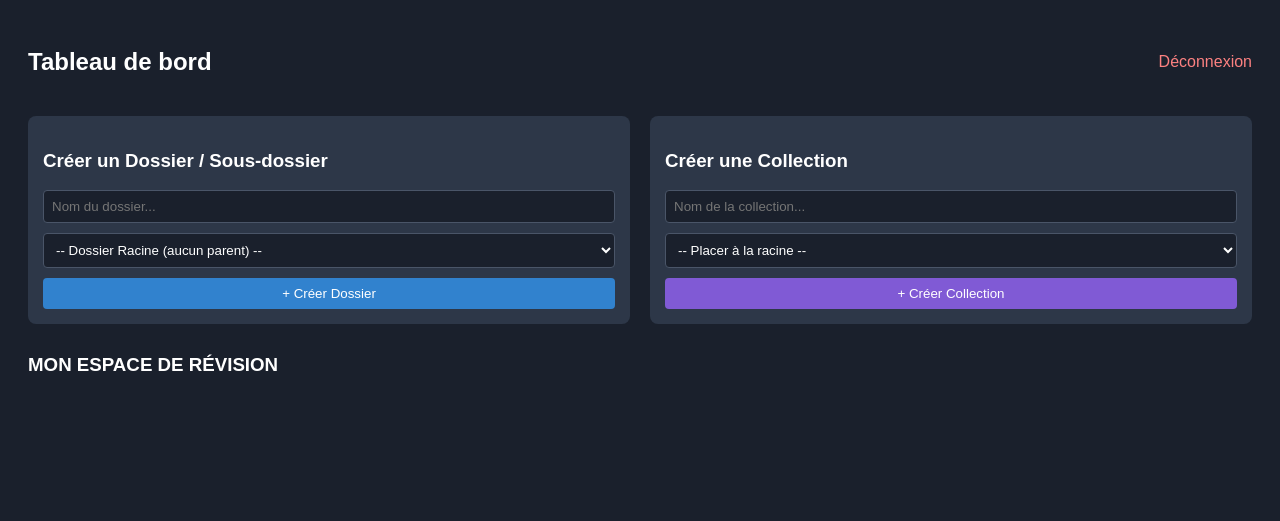
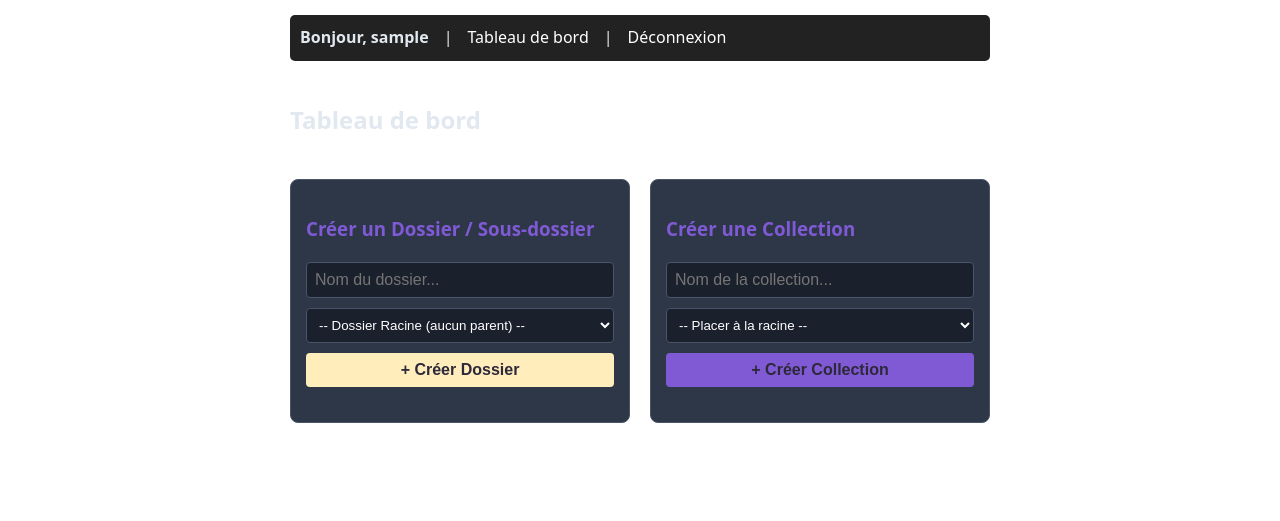
Before and after one commit to moilexis/FastCards, a Flask app: page / in a window 1280 px wide. Shown: the top 521 px of the page. Run offline with Flask 3, Linux system fonts and the light colour scheme; a user stored in the database is signed in; data that the repository does not hold is empty.

Commit message:
ajout inversion cartes et refonte styles

```diff
--- a/app.py
+++ b/app.py
@@ -15,7 +15,8 @@
     delete_collection,
     move_collection,
     delete_category,
-    merge_collections
+    merge_collections,
+    invert_cards_in_collection
     )
 
 app = Flask(__name__)
@@ -271,6 +272,13 @@
 
     return redirect(url_for('render_review_card', collection_id=collection_id))
 
+@app.route('/collection/<int:collection_id>/invert', methods=['POST'])
+def invert_collection(collection_id):
+    # Appelle la fonction d'inversion en BDD
+    invert_cards_in_collection(collection_id)
+
+    # Redirige immédiatement sur la page de la collection
+    return redirect(url_for('view_collection', collection_id=collection_id))
 
 @app.route('/collection/<int:collection_id>/review/card', methods=['GET', 'POST'])
 @login_required
--- a/static/style.css
+++ b/static/style.css
@@ -5,8 +5,8 @@
     /* Couleurs par défaut (Mode Clair) */
     --background: #ffffff;
     --text: #212529;
-    --primary: #802bb1;
-    --primary-hover: #692392;
+    --primary: #805ad5;
+    --primary-hover: #7048c7;
     --border: #ced4da;
     --bg-input: #f8f9fa;
     --container-width: 700px;
@@ -17,8 +17,8 @@
         /* Couleurs pour le Mode Sombre */
         --background: #2d283e;
         --text: #e0e0e0;
-        --primary: #802bb1;
-        --primary-hover: #692392;
+        --primary: #805ad5;
+        --primary-hover: #7048c7;
         --border: #444444;
         --bg-input: #1e1e1e;
     }
@@ -57,17 +57,17 @@
 }
 
 h3 {
-    color: #802bb1;
+    color: #805ad5;
 }
 /* ==========================================================================
    5. LISTES
    ========================================================================== */
 
 li{
-   color: #802bb1;
+   color: #805ad5;
 }
 label {
-    color : #802bb1;
+    color : #805ad5;
 }
 /* ==========================================================================
    3. FORMULAIRES & ENTRÉES
--- a/templates/index.html
+++ b/templates/index.html
@@ -1,23 +1,21 @@
-<!DOCTYPE html>
-<html lang="fr">
-<head>
-    <meta charset="UTF-8">
-    <title>Mes Cartes de Révision</title>
+{% extends 'base.html' %}
+
+{% block content %}
 <style>
-    /* Correction Z-INDEX et affichage du menu */
+    /* TES STYLES DE DROPDOWN D'ORIGINE */
     .dropdown { position: relative; display: inline-block; }
     .dropdown-content {
         display: none;
         position: absolute;
         right: 0;
-        top: 100%; /* S'affiche juste en dessous du bouton */
+        top: 100%;
         background-color: #1a202c;
         min-width: 140px;
         box-shadow: 0px 8px 16px 0px rgba(0,0,0,0.6);
-        z-index: 9999; /* Superposition garantie au-dessus de tout */
+        z-index: 9999;
         border-radius: 6px;
         border: 1px solid #4a5568;
-        overflow: hidden; /* Garantit que les boutons restent bien arrondis à l'intérieur du menu */
+        overflow: hidden;
     }
     .dropdown-content button, .dropdown-content a {
         color: #e2e8f0; padding: 8px 12px; text-decoration: none;
@@ -26,62 +24,69 @@
     }
     .dropdown-content button:hover, .dropdown-content a:hover { background-color: #2d3748; }
     .show { display: block; }
+
+    /* FORCE TOUS LES INPUTS / SELECTS À RESTER DANS LEURS CASES */
+    .forms-grid input, .forms-grid select {
+        width: 100% !important;
+        max-width: 100% !important;
+        box-sizing: border-box !important;
+    }
+
+    details {
+        display: block !important;
+        width: 100% !important;
+        box-sizing: border-box !important;
+    }
+
+    /* RÈGLE RESPONSIVE MOBILES */
+    @media (max-width: 768px) {
+        .forms-grid {
+            grid-template-columns: 1fr !important;
+        }
+    }
 </style>
-</head>
-<body style="background-color: #1a202c; color: white; font-family: sans-serif; padding: 20px;">
-
-    <!-- MESSAGES FLASH -->
-    {% with messages = get_flashed_messages(with_categories=true) %}
-      {% if messages %}
-        {% for category, message in messages %}
-          <div style="padding: 12px 16px; margin-bottom: 15px; border-radius: 6px; background-color: #2b6cb0; color: white; border-left: 4px solid #63b3ed; font-size: 0.9em;">
-            {{ message }}
-          </div>
-        {% endfor %}
-      {% endif %}
-    {% endwith %}
 
 <div style="display: flex; justify-content: space-between; align-items: center; margin-bottom: 20px;">
     <h2>Tableau de bord</h2>
-        <a href="{{ url_for('logout') }}" style="color: #fc8181; text-decoration: none;">Déconnexion</a>
+
 </div>
 
 <!-- FORMULAIRES DE CRÉATION -->
-    <div style="display: grid; grid-template-columns: 1fr 1fr; gap: 20px; margin-bottom: 30px;">
+<div class="forms-grid" style="display: grid; grid-template-columns: minmax(0, 1fr) minmax(0, 1fr); gap: 20px; margin-bottom: 30px; width: 100%; box-sizing: border-box;">
     <!-- Formulaire Catégorie -->
-        <div style="background: #2d3748; padding: 15px; border-radius: 8px;">
+    <div style="background: #2d3748; padding: 15px; border-radius: 8px; border: 1px solid #4a5568; min-width: 0;">
         <h3>Créer un Dossier / Sous-dossier</h3>
         <form action="{{ url_for('handle_create_category') }}" method="POST" style="display: flex; flex-direction: column; gap: 10px;">
             <input type="text" name="name" placeholder="Nom du dossier..." required style="padding: 8px; border-radius: 4px; border: 1px solid #4a5568; background: #1a202c; color: white;">
-                <select name="parent_id" style="padding: 8px; border-radius: 4px; border: 1px solid #4a5568; background: #1a202c; color: white;">
+            <select name="parent_id" style="padding: 8px; border-radius: 4px; border: 1px solid #4a5568; background: #1a202c; color: white; text-overflow: ellipsis; overflow: hidden;">
                 <option value="">-- Dossier Racine (aucun parent) --</option>
                 {% for cat in all_categories %}
                     <option value="{{ cat.id }}">Sous-dossier de : {{ cat.full_path }}</option>
                 {% endfor %}
             </select>
-                <button type="submit" style="background: #3182ce; color: white; border: none; padding: 8px; border-radius: 4px; cursor: pointer;">+ Créer Dossier</button>
+            <button type="submit" style="background: #ffeebc; color: #2d283a; border: none; padding: 8px; border-radius: 4px; cursor: pointer;">+ Créer Dossier</button>
         </form>
     </div>
 
     <!-- Formulaire Collection -->
-        <div style="background: #2d3748; padding: 15px; border-radius: 8px;">
+    <div style="background: #2d3748; padding: 15px; border-radius: 8px; border: 1px solid #4a5568; min-width: 0;">
         <h3>Créer une Collection</h3>
         <form action="{{ url_for('create_collection_route') }}" method="POST" style="display: flex; flex-direction: column; gap: 10px;">
             <input type="text" name="name" placeholder="Nom de la collection..." required style="padding: 8px; border-radius: 4px; border: 1px solid #4a5568; background: #1a202c; color: white;">
-                <select name="category_id" style="padding: 8px; border-radius: 4px; border: 1px solid #4a5568; background: #1a202c; color: white;">
+            <select name="category_id" style="padding: 8px; border-radius: 4px; border: 1px solid #4a5568; background: #1a202c; color: white; text-overflow: ellipsis; overflow: hidden;">
                 <option value="">-- Placer à la racine --</option>
                 {% for cat in all_categories %}
                     <option value="{{ cat.id }}">Placer dans : {{ cat.full_path }}</option>
                 {% endfor %}
             </select>
-                <button type="submit" style="background: #805ad5; color: white; border: none; padding: 8px; border-radius: 4px; cursor: pointer;">+ Créer Collection</button>
+            <button type="submit" style="background: #805ad5; color: #2d283a; border: none; padding: 8px; border-radius: 4px; cursor: pointer;">+ Créer Collection</button>
         </form>
     </div>
 </div>
 
 <!-- MACRO RECURSIVE POUR AFFICHER LES COLLECTIONS ET DOSSIERS -->
 {% macro render_collection_card(col) %}
-        <div style="background: #2d3748; border: 1px solid #802bb1; padding: 8px 12px; border-radius: 6px; display: flex; justify-content: space-between; align-items: center;">
+    <div style="background: #2d3748; border: 1px solid #805ad5; padding: 8px 12px; border-radius: 6px; display: flex; justify-content: space-between; align-items: center;">
         <a href="{{ url_for('view_collection', collection_id=col.id) }}" style="color: #ebf8ff; text-decoration: none; font-size: 0.9em; font-weight: 500;">
             &#8226;  {{ col.name }}
         </a>
@@ -102,8 +107,7 @@
 
 {% macro render_category(cat) %}
 <details style="background: #2d3748; border: 1px solid #4a5568; border-radius: 7px; margin-top: 8px;">
-        <!-- border-radius sur summary pour éviter les bords carrés en haut -->
-        <summary style="padding: 10px 15px; font-weight: bold; cursor: pointer; color: #e2e8f0; font-size: 0.95em; display: flex; align-items: center; justify-content: space-between; border-radius: 7px;">
+    <summary style="padding: 10px 15px; font-weight: bold; cursor: pointer; color: #ffeebc; font-size: 0.95em; display: flex; align-items: center; justify-content: space-between; border-radius: 7px;">
         <span>📁 {{ cat.name }}</span>
         <div style="display: flex; align-items: center; gap: 10px;" onclick="event.stopPropagation();">
             <span style="font-size: 0.8em; color: #a0aec0; font-weight: normal;">
@@ -111,13 +115,12 @@
             </span>
             {% if not cat.subcategories and not cat.collections %}
                 <form action="{{ url_for('handle_delete_category', category_id=cat.id) }}" method="POST" style="margin: 0;" onsubmit="return confirm('Supprimer ce dossier vide ?');">
-                        <button type="submit" style="background: #e53e3e; color: white; border: none; padding: 2px 6px; border-radius: 4px; font-size: 0.75em; cursor: pointer;">🗑️</button>
+                    <button type="submit" style="background: #e53e3e; color: white; border: none; padding: 2px 6px; border-radius: 4px; font-size: 0.75em; cursor: pointer;">supprimer</button>
                 </form>
             {% endif %}
         </div>
     </summary>
 
-        <!-- border-bottom-radius ici pour arrondir le bas quand le dossier est ouvert -->
     <div style="padding: 10px 15px; background: #1a202c; border-top: 1px solid #4a5568; display: flex; flex-direction: column; gap: 10px; border-bottom-left-radius: 7px; border-bottom-right-radius: 7px;">
         {% if cat.collections %}
             <div style="display: grid; grid-template-columns: repeat(auto-fill, minmax(220px, 1fr)); gap: 10px;">
@@ -135,14 +138,11 @@
 {% endmacro %}
 
 <!-- SECTION ARBORESCENCE DE NAVIGATION -->
-<h3 style="color: #fff; margin-bottom: 15px;">MON ESPACE DE RÉVISION</h3>
-<div style="display: flex; flex-direction: column; gap: 12px;">
+<h2 style="color: #fff; margin-bottom: 15px;">Mon espace</h2>
+<div style="display: flex; flex-direction: column; gap: 12px; width: 100%; box-sizing: border-box;">
     {% for cat in tree %}
-        <!-- 1. Retire overflow: hidden d'ici -->
         <details style="background: #2d3748; border: 1px solid #4a5568; border-radius: 12px;">
-
-            <!-- 2. Ajoute border-top-left-radius et border-top-right-radius sur le summary -->
-            <summary style="padding: 15px 20px; font-weight: bold; font-size: 1.1em; cursor: pointer; color: #ffffff; display: flex; align-items: center; justify-content: space-between; border-top-left-radius: 11px; border-top-right-radius: 11px;">
+            <summary style="padding: 15px 20px; font-weight: bold; font-size: 1.1em; cursor: pointer; color: #ffeebc; display: flex; align-items: center; justify-content: space-between; border-top-left-radius: 11px; border-top-right-radius: 11px;">
                 <span>📂 {{ cat.name }}</span>
                 <div style="display: flex; align-items: center; gap: 10px;" onclick="event.stopPropagation();">
                     <span style="font-size: 0.85em; color: #a0aec0; font-weight: normal;">
@@ -150,13 +150,12 @@
                     </span>
                     {% if not cat.subcategories and not cat.collections %}
                         <form action="{{ url_for('handle_delete_category', category_id=cat.id) }}" method="POST" style="margin: 0;" onsubmit="return confirm('Supprimer ce dossier vide ?');">
-                            <button type="submit" style="background: #e53e3e; color: white; border: none; padding: 4px 8px; border-radius: 4px; font-size: 0.8em; cursor: pointer;">🗑️ Supprimer</button>
+                            <button type="submit" style="background: #e53e3e; color: white; border: none; padding: 4px 8px; border-radius: 4px; font-size: 0.8em; cursor: pointer;"> Supprimer</button>
                         </form>
                     {% endif %}
                 </div>
             </summary>
 
-            <!-- 3. Ajoute border-bottom-left-radius et border-bottom-right-radius sur la div interne -->
             <div style="padding: 15px 20px; background: #1a202c; border-top: 1px solid #4a5568; display: flex; flex-direction: column; gap: 10px; border-bottom-left-radius: 11px; border-bottom-right-radius: 11px;">
                 {% if cat.collections %}
                     <div style="display: grid; grid-template-columns: repeat(auto-fill, minmax(220px, 1fr)); gap: 10px;">
@@ -174,7 +173,7 @@
     {% endfor %}
 
     {% if root_collections %}
-            <div style="margin-top: 15px;">
+        <div style="margin-top: 15px; width: 100%;">
             <h4 style="color: #a0aec0; margin-bottom: 10px;">COLLECTIONS SANS DOSSIER</h4>
             <div style="display: grid; grid-template-columns: repeat(auto-fill, minmax(220px, 1fr)); gap: 10px;">
                 {% for col in root_collections %}
@@ -262,5 +261,4 @@
         document.getElementById(modalId).style.display = 'none';
     }
 </script>
-</body>
-</html>
+{% endblock %}
--- a/templates/login.html
+++ b/templates/login.html
@@ -3,9 +3,9 @@
 <h2>Connexion</h2>
 <form method="POST">
     <label><h3>Nom d'utilisateur :</h3></label>
-    <input type="text" name="username" required>
+    <input  placeholder="Jean Jaures" type="text" name="username" required >
     <label><h3>Mot de passe :</h3></label>
-    <input type="password" name="password" required>
+    <input  placeholder="vous saurez rien de lui" type="password" name="password" required>
     <button type="submit">Se connecter</button>
 </form>
 <p>Pas encore de compte ? <a href="{{ url_for('register') }}">Inscrivez-vous ici</a>.</p>
```
Also changed, not shown: database.py (+12 -0 lines), templates/collection.html (+21 -7 lines). Lines whose indentation alone changed are shown as unchanged.
